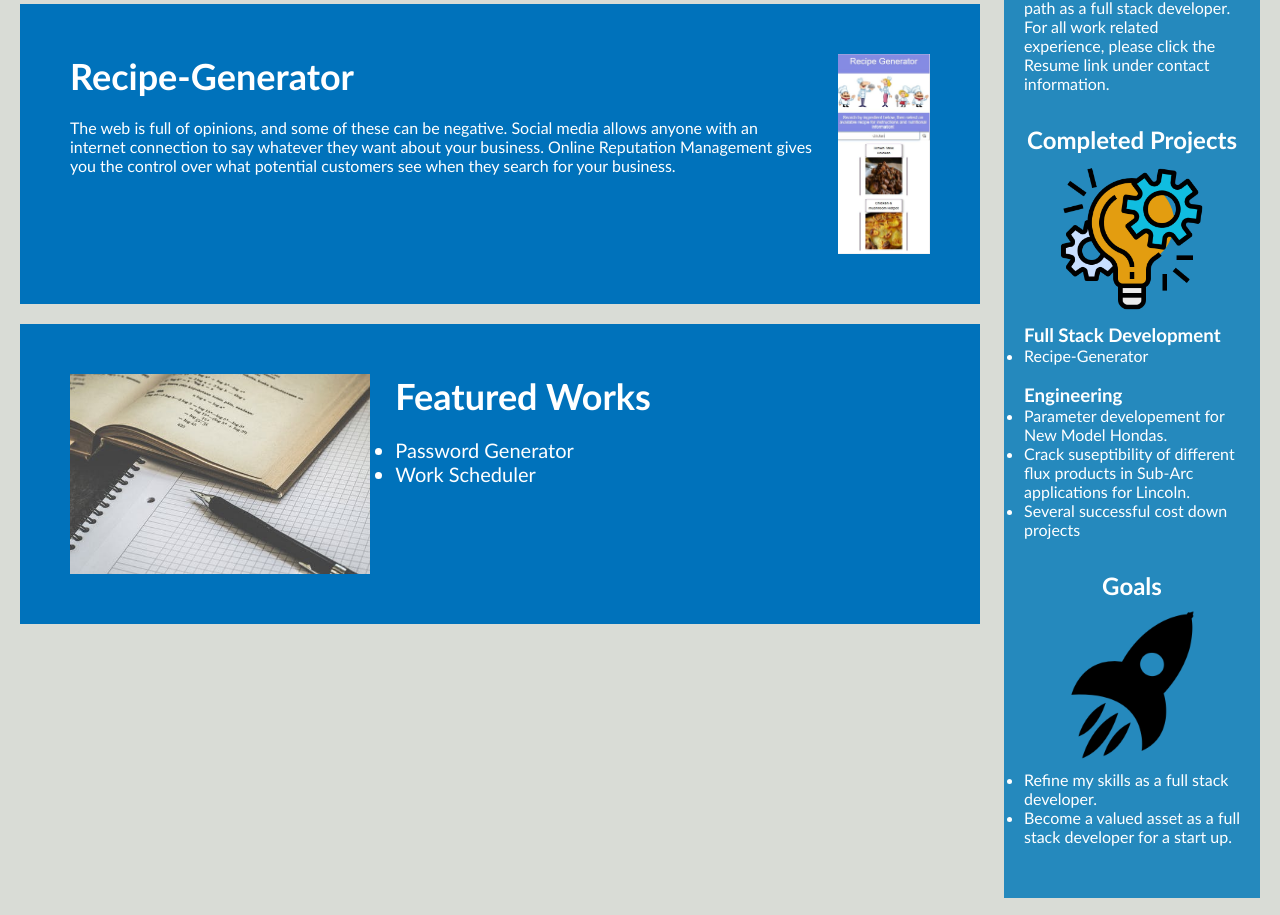
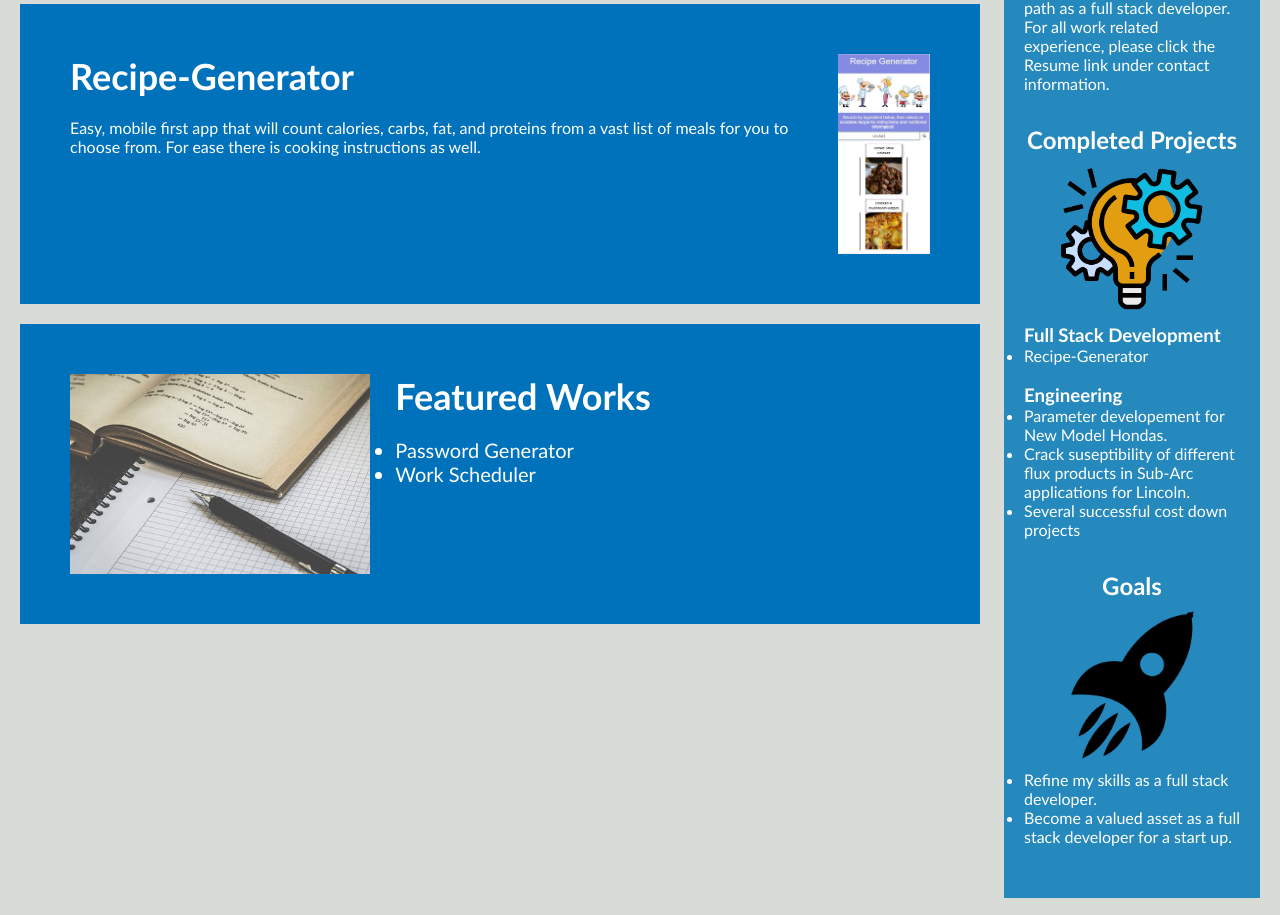
Before and after one commit to rutter10/Portfolio-Rev-1, a plain HTML site: page index.html in a window 1280 px wide. Shown: the part 1648-2563 px from the top of the page. Drawn offline with Linux system fonts and the light colour scheme.

Commit message:
fixed description of Project text

```diff
--- a/index.html
+++ b/index.html
@@ -41,7 +41,7 @@
             <img src="./assets/images/project-1.jpg" class="float-right" />
             <h2><a href="https://nihalabdalla.github.io/Recipe_Generator/">Recipe-Generator</a></h2>
             <p>
-                The web is full of opinions, and some of these can be negative. Social media allows anyone with an internet connection to say whatever they want about your business. Online Reputation Management gives you the control over what potential customers see when they search for your business.
+                Easy, mobile first app that will count calories, carbs, fat, and proteins from a vast list of meals for you to choose from. For ease there is cooking instructions as well.
             </p>
         </figure>
         <figure id="homework" class="homework">
```
